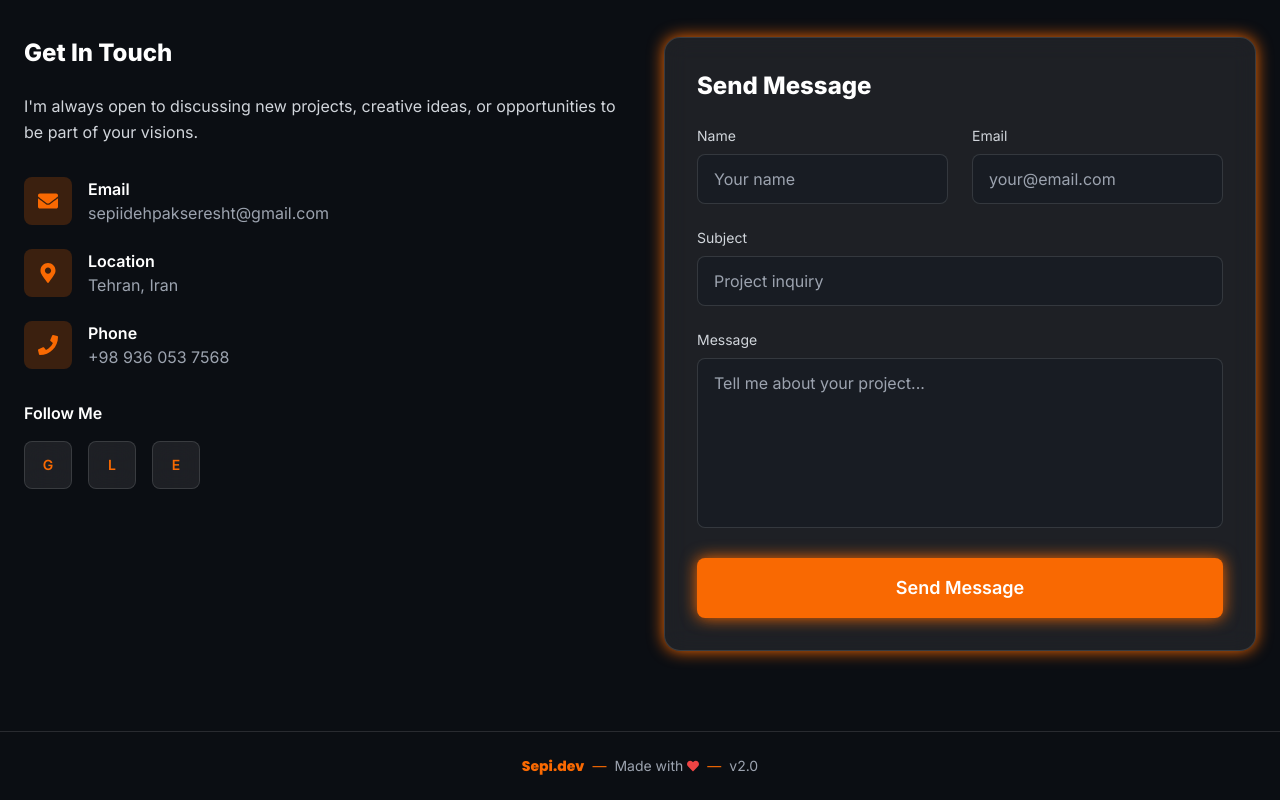
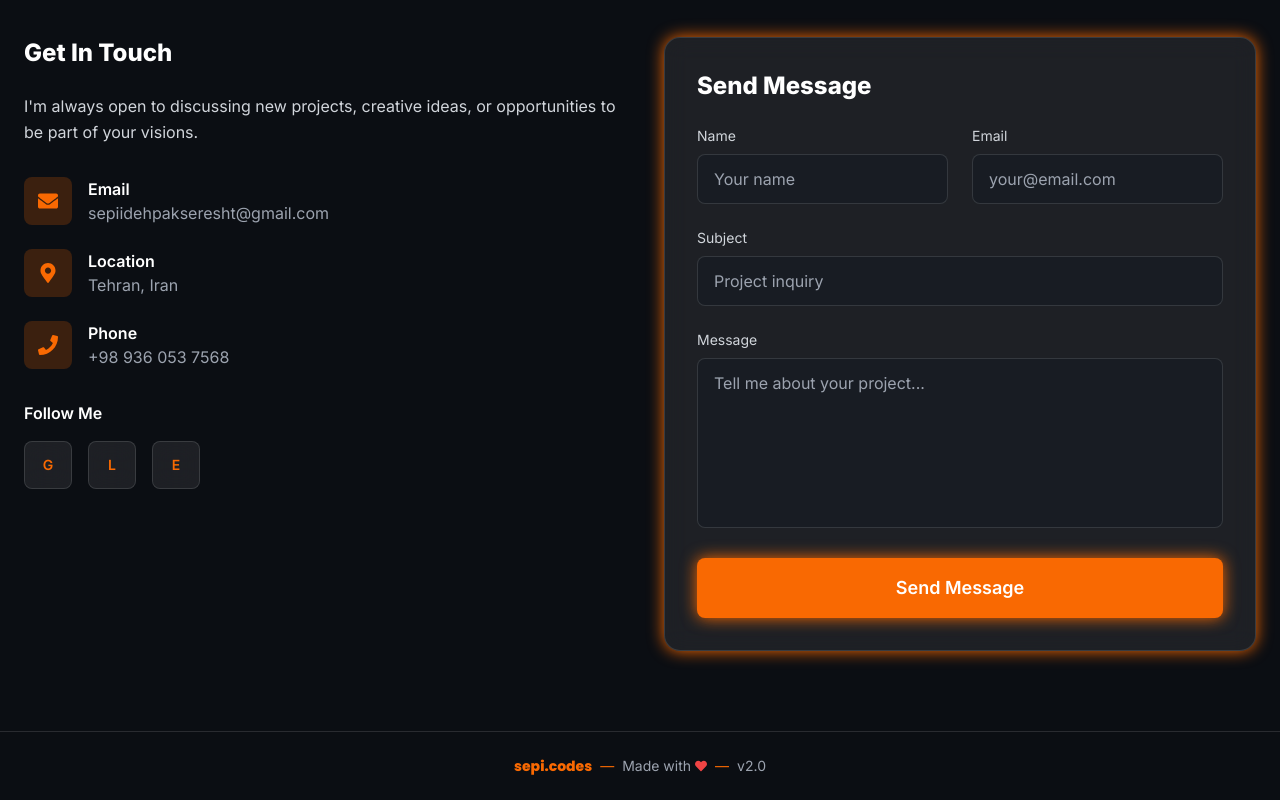
Before and after one commit to Sepidehpakseresht/sepideh-portfolio-v2, a React (Vite) app: page / in a window 1280 px wide. Shown: the part 6407-7207 px from the top of the page. Built offline with nearby package versions, Linux system fonts and the light colour scheme; the HTML template or start-up script is replaced by a standard one.

Commit message:
update: modified footer section

```diff
--- a/src/components/Footer.jsx
+++ b/src/components/Footer.jsx
@@ -11,7 +11,7 @@ const Footer = () => {
         transition={{ duration: 0.8 }}
         className="flex items-center justify-center gap-2"
       >
-        <span className="font-display text-primary font-bold">Sepi.dev</span>
+        <span className="font-display text-primary font-bold">sepi.codes</span>
         <span className="text-primary">—</span>
         <span className="flex items-center gap-1">
           Made with <FaHeart className="text-red-500 text-xs" />
```
